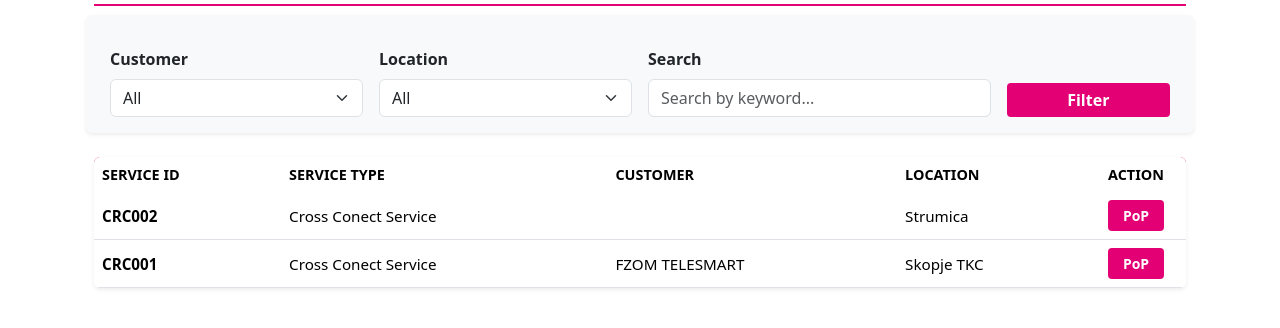
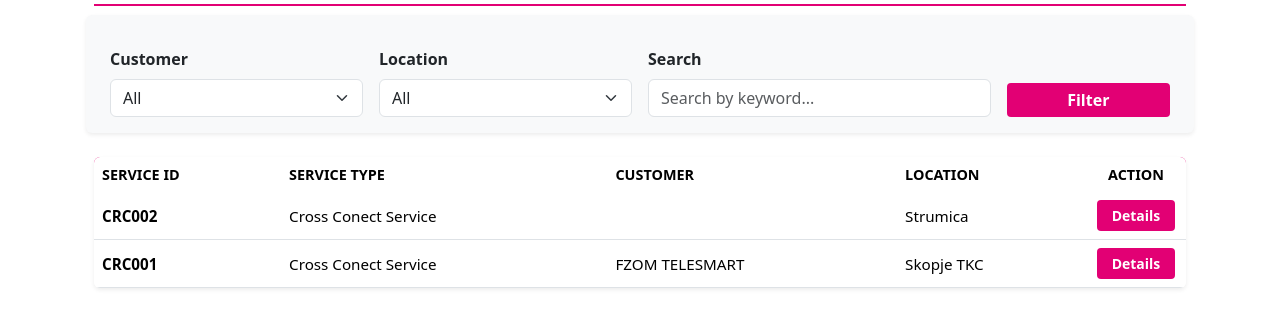
Before and after one commit to orionoriono/T-mobile, a Django app: page /services/ in a window 1280 px wide. Shown: the part 156-484 px from the top of the page. Run offline with Django 5.2, Linux system fonts and the light colour scheme; data comes from the database, SQL or seed files in the repository; both versions use the stored data as it was after the commit.

Commit message:
Опис на промените во базата

```diff
--- a/services/models.py
+++ b/services/models.py
@@ -67,6 +67,3 @@ class MPLSPoP(models.Model):
     class Meta:
         verbose_name = "MPLS PoP"
         verbose_name_plural = "MPLS PoPs"
-
-    def __str__(self):
-        return f"{self.pop_hostname} ({self.general_service.service_sign})"
--- a/services/views.py
+++ b/services/views.py
@@ -58,47 +58,31 @@ def services_dashboard(request):
 
 
 def pop_detail_api(request, service_id):
-    """
-    API endpoint returning PoP details for a given service.
-    URL: /services/api/pop-detail/<service_id>/
-    Response contains two server room objects.
-    """
-    try:
-        pop = MPLSPoP.objects.filter(general_service_id=service_id).first()
+    pop = MPLSPoP.objects.filter(general_service_id=service_id).first()
 
-        if not pop:
-            return JsonResponse(
-                {"error": "No PoP found for this service."},
-                status=404,
-            )
+    if not pop:
+        return JsonResponse({"error": "No PoP found for this service."})
 
-        data = {
-            "service_id": pop.general_service_id,
-            "oznaka": pop.general_service.service_sign,
-            "server_room_1": {
-                "field_value": pop.srv1_field_value,
-                "prostorija": pop.srv1_room,
-                "rack": pop.srv1_rack,
-                "odf": pop.srv1_odf,
-                "pozicija": pop.srv1_position,
-                "end_customer_eq_info": pop.srv1_cust_eq_info,
-                "end_customer_int_info": pop.srv1_cust_int_info,
-            },
-            "server_room_2": {
-                "field_value": pop.srv2_field_value,
-                "prostorija": pop.srv2_room,
-                "rack": pop.srv2_rack,
-                "odf": pop.srv2_odf,
-                "pozicija": pop.srv2_position,
-                "end_customer_eq_info": pop.srv2_cust_eq_info,
-                "end_customer_int_info": pop.srv2_cust_int_info,
-            },
-        }
+    data = {
+        "server_room_1": {
+            "prostorija": pop.srv1_room,
+            "rack": pop.srv1_rack,
+            "odf": pop.srv1_odf,
+            "pozicija": pop.srv1_position,
+            "end_customer_eq_info": pop.srv1_cust_eq_info,
+            "end_customer_int_info": pop.srv1_cust_int_info,
+        },
+        "server_room_2": {
+            "prostorija": pop.srv2_room,
+            "rack": pop.srv2_rack,
+            "odf": pop.srv2_odf,
+            "pozicija": pop.srv2_position,
+            "end_customer_eq_info": pop.srv2_cust_eq_info,
+            "end_customer_int_info": pop.srv2_cust_int_info,
+        },
+    }
 
-        return JsonResponse(data)
-
-    except Exception as e:
-        return JsonResponse({"error": str(e)}, status=500)
+    return JsonResponse(data)
 
 
 def pop_info(request, service_id):
--- a/templates/services/services.html
+++ b/templates/services/services.html
@@ -178,7 +178,7 @@
                             class="btn btn-sm btn-pop text-white"
                             onclick="showPopInfo({{ s.id }}, '{{ s.service_sign|escapejs }}')"
                         >
-                            PoP
+                            Details
                         </button>
                     </td>
                 </tr>
```
Also changed, not shown: db.sqlite3.
